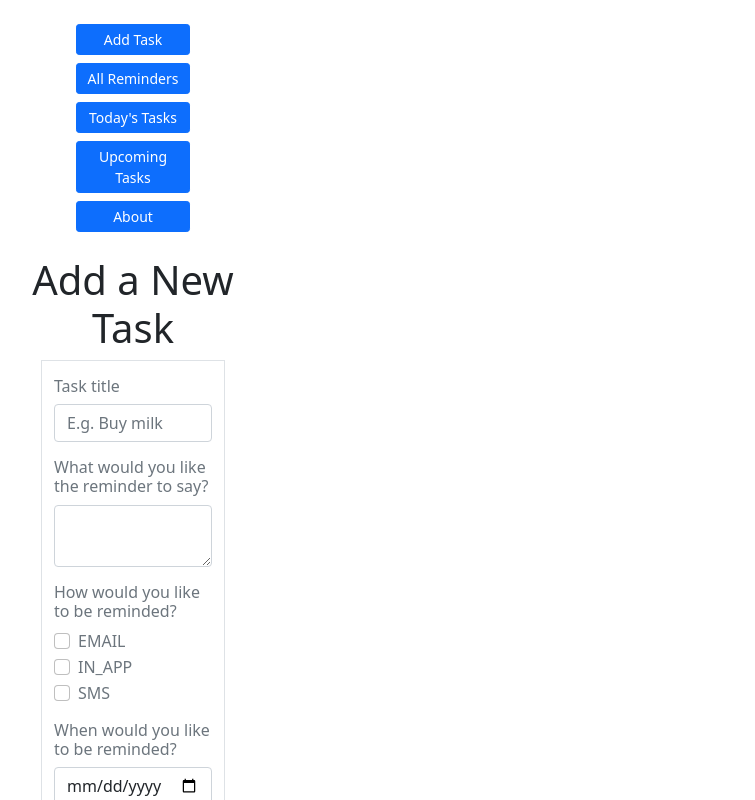
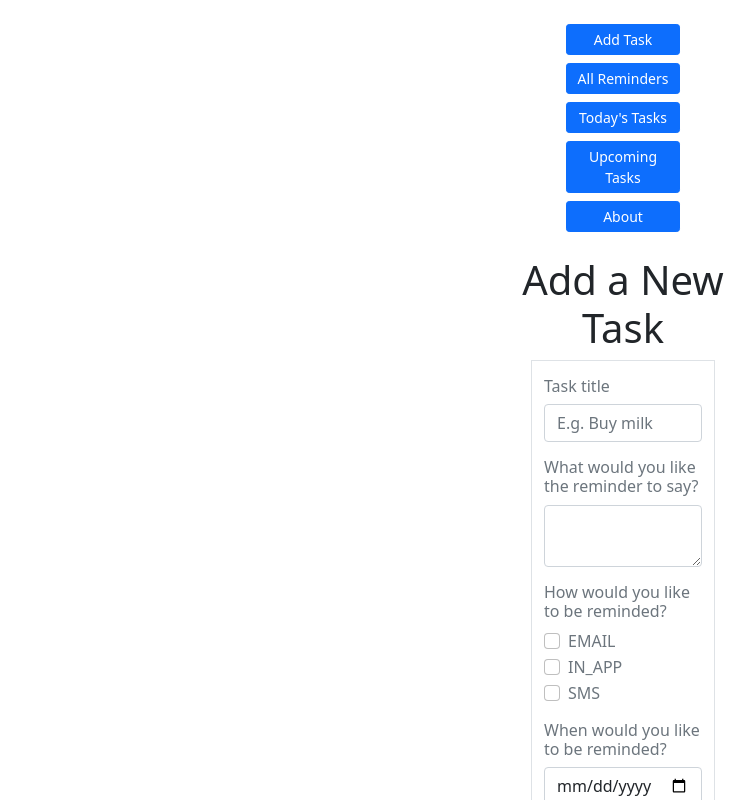
Before and after one commit to Mhorvilleur13/Reminder-App, a React (Create React App) app: page / in a window 1280 px wide. Shown: the top 800 px of the page, without its empty margins (17-772 px from the left). Built offline with nearby package versions, Linux system fonts and the light colour scheme.

Commit message:
moved the width for the page to css file

```diff
--- a/public/index.html
+++ b/public/index.html
@@ -14,7 +14,7 @@
 
   <body>
     <noscript>You need to enable JavaScript to run this app.</noscript>
-    <div id="root" style="width:300px;"></div>
+    <div id="root"></div>
   </body>
   <!-- <script
     src="https://code.jquery.com/jquery-3.2.1.slim.min.js"
--- /dev/null
+++ b/src/App.css
@@ -0,0 +1,3 @@
+.page-container {
+    width: 300px;
+}
--- a/src/App.tsx
+++ b/src/App.tsx
@@ -10,13 +10,14 @@ import { atom, selector, useRecoilState, useRecoilValue } from "recoil";
 import { tasksAtom, todayTaskState, upcomingTasksState } from "./state/atoms";
 import UpcomingReminders from "./components/upcoming-reminders/upcoming-reminders";
 import TodaysReminders from "./components/todays-reminders/todays-reminder";
+import "./App.css";
 
 const App = () => {
   const tasks = useRecoilValue(tasksAtom);
   const todayReminders = useRecoilValue(todayTaskState);
   const upcoming = useRecoilValue(upcomingTasksState);
   return (
-    <div className="mt-4 container">
+    <div className="mt-4 container page-container">
       <div className="row">
         <div className="d-grid gap-2 col-6 mx-auto">
           <Link to="/" className="btn btn-primary btn-sm">
```
